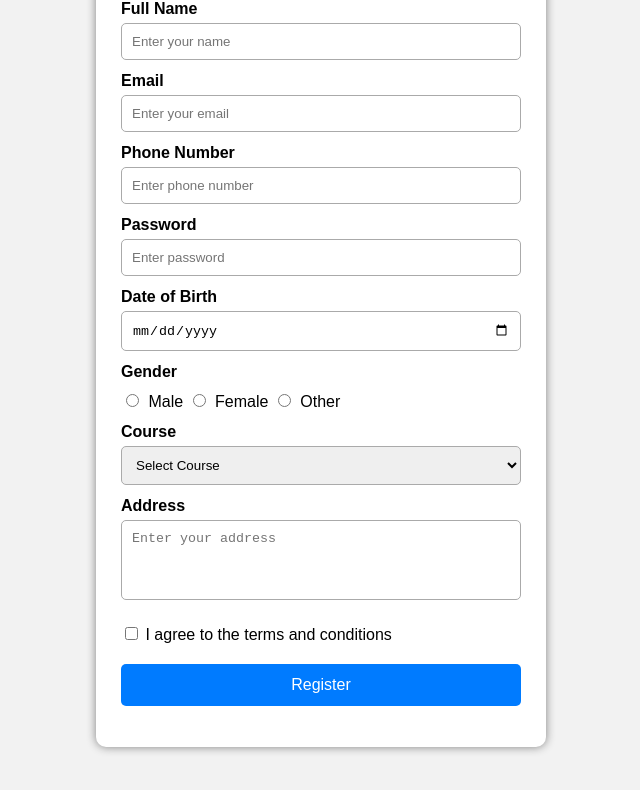
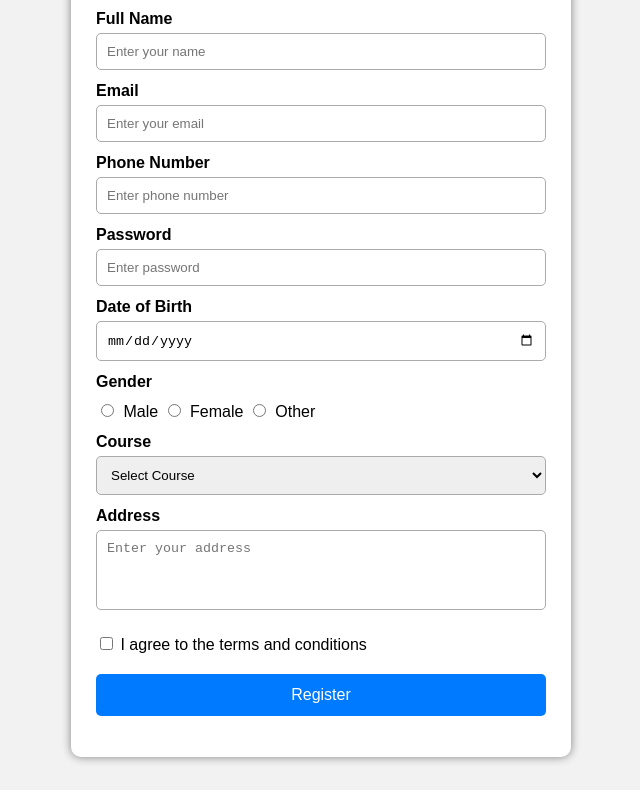
Before and after one commit to ramcharan-1449/registration-form, a plain HTML site: page index.html in a window 1280 px wide. Shown: the part 185-975 px from the top of the page, without its empty margins (319-959 px from the left). Drawn offline with Linux system fonts and the light colour scheme.

Commit message:
Updated CSS design

```diff
--- a/style.css
+++ b/style.css
@@ -9,8 +9,8 @@ body {
 }
 
 .container {
-    width: 450px;
-    margin: 40px auto;
+    width: 500px;
+    margin: 50px auto;
     padding: 25px;
     background: white;
     border-radius: 10px;
```
